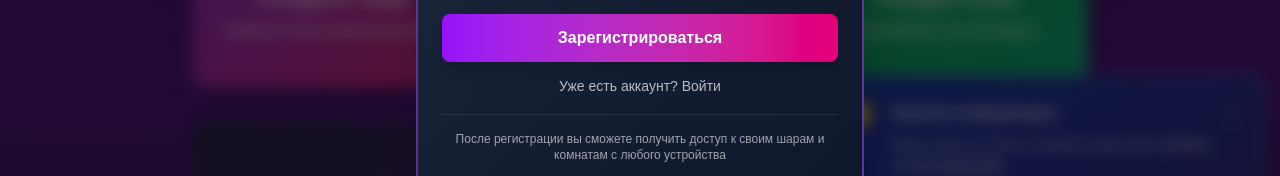
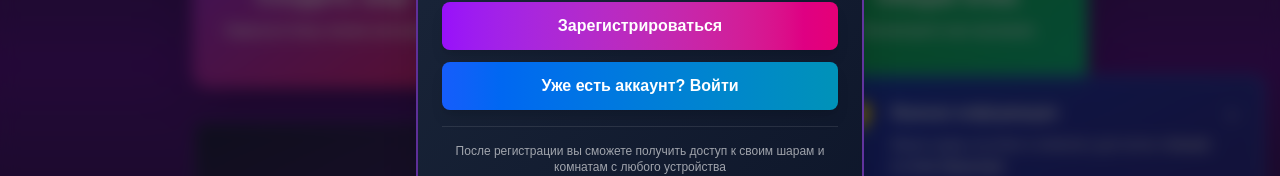
Before and after one commit to Mateteriya/cosmos-of-hopes, a Next.js app: page / in a window 1280 px wide. Both pictures are taken after a click on the button "Регистрация". Shown: the part 465-641 px from the top of the page. Built offline with nearby package versions, Linux system fonts and the light colour scheme; no server answers; the database is empty.

Commit message:
Improve: make registration/login toggle button more prominent with gradient

```diff
--- a/components/auth/AuthModal.tsx
+++ b/components/auth/AuthModal.tsx
@@ -203,7 +203,7 @@ export default function AuthModal({
                 setError(null);
                 setSuccessMessage(null);
               }}
-              className="w-full text-white/70 hover:text-white text-xs sm:text-sm transition-colors"
+              className="w-full bg-gradient-to-r from-blue-600 to-cyan-600 hover:from-blue-700 hover:to-cyan-700 text-white font-bold py-2.5 sm:py-3 px-4 sm:px-6 rounded-lg transition-all transform hover:scale-105 shadow-lg text-sm sm:text-base"
             >
               {mode === 'signup'
                 ? 'Уже есть аккаунт? Войти'
```
